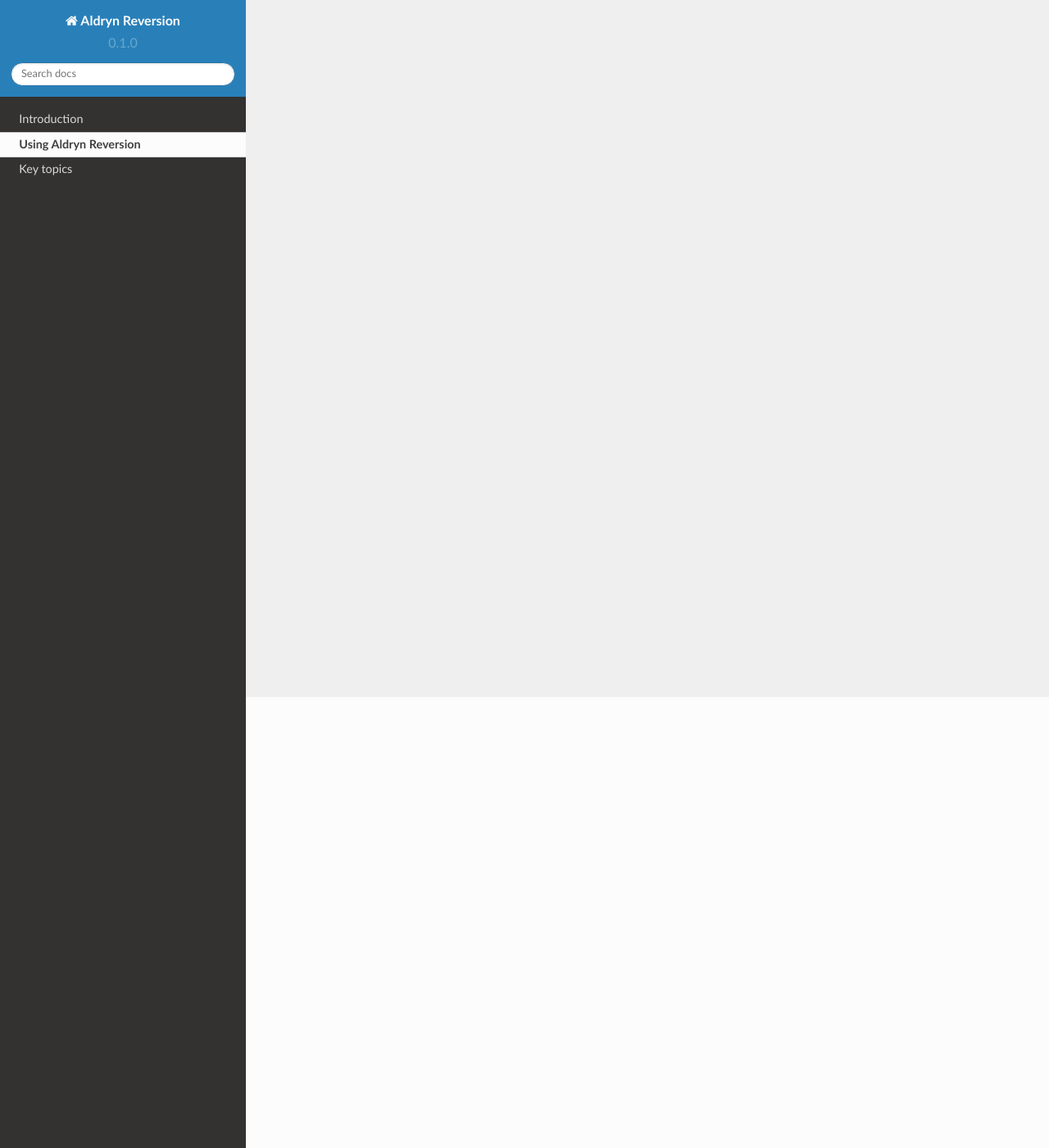
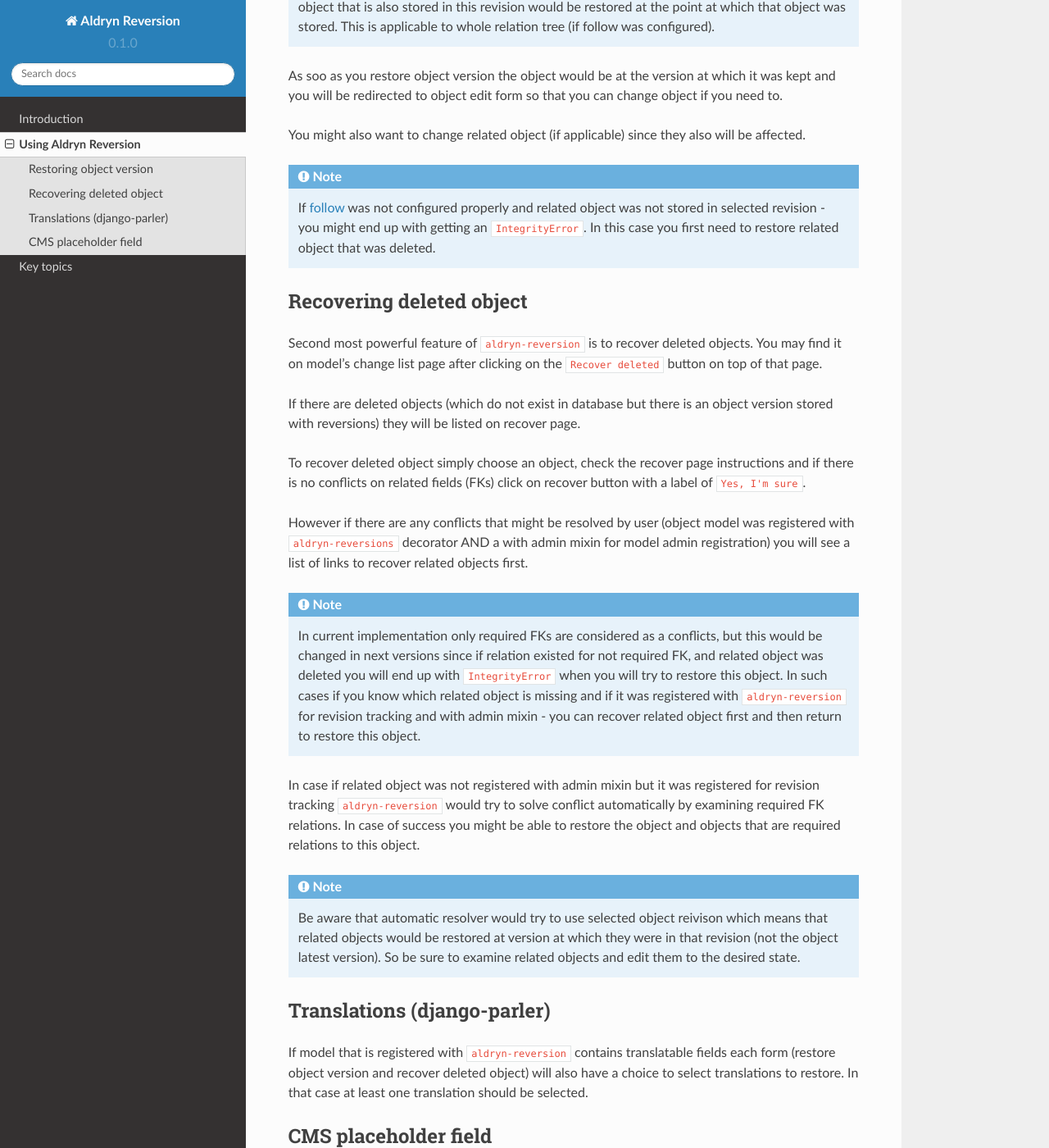
Before and after one commit to aldryn/aldryn-reversion, a Sphinx documentation site: the page built from docs/user/index.rst, in a window 1280 px wide and 1400 px high, scrolled down 550 px. Shown: the whole window at 82% size. Built offline with Sphinx 7.4.7 and the Read the Docs theme 2.0.0, drawn with Linux system fonts in a browser that asks for light colours; some of the changed text lies outside the part shown.

Commit message:
Documentation: User instructions, minor pep8 changes.

```diff
--- a/docs/user/index.rst
+++ b/docs/user/index.rst
@@ -2,5 +2,119 @@
 Using Aldryn Reversion
 ######################
 
+After you set up and configured your models (they are registered for revisions
+support) you can start using ``aldryn-reversion`` end-user features.
 
-.. todo:: Please add end user instructions following the example of https://github.com/aldryn/aldryn-jobs/blob/master/docs/user/index.rst
+************************
+Restoring object version
+************************
+
+Most likely you already know that django keeps track of object changes also
+known as history, it is available on object admin edit form on the top of the
+page. With ``aldryn-reversion`` that history has more features.
+As soon as object is created - 'Initial version' is created and treated as
+restore point.
+
+Each record in history has a date which is now a link to restore revision
+form.
+When you need to restore any object version you just need to click on desired
+date, check what will be changed  and either restore that revision or go back
+to object history.
+
+.. note::
+    Be aware that in current implementation revision is restored as is.
+    That means that any related object that is also stored in this revision
+    would be restored at the point at which that object was stored.
+    This is applicable to whole relation tree (if follow was configured).
+
+As soo as you restore object version the object would be at the version at
+which it was kept and you will be redirected to object edit form so that you
+can change object if you need to.
+
+You might also want to change related object (if applicable) since they also
+will be affected.
+
+.. note::
+   If :ref:`follow` was not configured properly and related object was not
+   stored in selected revision - you might end up with getting an
+   ``IntegrityError``. In this case you first need to restore related object
+   that was deleted.
+
+
+*************************
+Recovering deleted object
+*************************
+
+Second most powerful feature of ``aldryn-reversion`` is to recover deleted
+objects.
+You may find it on model's change list page after clicking on the
+``Recover deleted`` button on top of that page.
+
+If there are deleted objects (which do not exist in database but there is an
+object version stored with reversions) they will be listed on recover page.
+
+To recover deleted object simply choose an object, check the recover page
+instructions and if there is no conflicts on related fields (FKs) click on
+recover button with a label of ``Yes, I'm sure``.
+
+However if there are any conflicts that might be resolved by user (object
+model was registered with ``aldryn-reversions`` decorator AND a with admin
+mixin for model admin registration) you will see a list of links to recover
+related objects first.
+
+.. note::
+    In current implementation only required FKs are considered as a conflicts,
+    but this would be changed in next versions since if relation existed for
+    not required FK, and related object was deleted you will end up with
+    ``IntegrityError`` when you will try to restore this object.
+    In such cases if you know which related object is missing and if it was
+    registered with ``aldryn-reversion`` for revision tracking and with admin
+    mixin - you can recover related object first and then return to restore
+    this object.
+
+In case if related object was not registered with admin mixin but it was
+registered for revision tracking ``aldryn-reversion`` would try to solve
+conflict automatically by examining required FK relations.
+In case of success you might be able to restore the object and objects that
+are required relations to this object.
+
+.. note::
+    Be aware that automatic resolver would try to use selected object reivison
+    which means that related objects would be restored at version at which
+    they were in that revision (not the object latest version).
+    So be sure to examine related objects and edit them to the desired state.
+
+****************************
+Translations (django-parler)
+****************************
+
+If model that is registered with ``aldryn-reversion`` contains translatable
+fields each form (restore object version and recover deleted object) will
+also have a choice to select translations to restore.
+In that case at least one translation should be selected.
+
+*********************
+CMS placeholder field
+*********************
+
+If model has ``placeholder`` fields and ``aldryn-reversion`` was not
+configured to ignore those fields they will also be tracked as a part of
+object revision.
+That means that in case if placeholder object that represents model's
+placeholder field would be deleted - you will be notified that it will be
+restored (in case of recover process).
+
+.. note::
+    If only placeholder object was deleted (not the plugins that it holds)
+    then you will be able to get palceholder AND plugins, most likely
+    plugins were not changed (relation to placeholder).
+    But if palceholder AND related plugins were deleted then restoring
+    placeholder object won't restore the plugins, which means that it will
+    be just an empty placeholder. Though you might be able to restore plugins
+    as well if after recovering deleted object you will restore object version
+    which contains plugins as well.
+
+In case of reverting history it would be restored to selected objcet version
+revision automatically. That is happening due to current revert implementation.
+That means that you might be interested to checking and/or editing restored
+object and it's plugins content.
```
Also changed, not shown: docs/introduction/configuration.rst (line endings or trailing spaces), docs/introduction/index.rst (line endings or trailing spaces).
